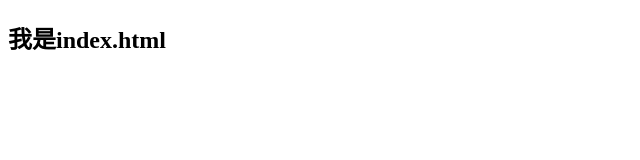
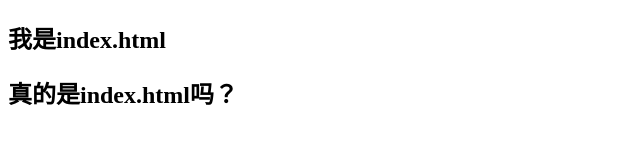
Before and after one commit to qiaoyanxiu/qiaoyanxiu.github.io, a plain HTML site: page index.html in a window 1280 px wide. Shown: the whole page, without its empty margins (0-640 px from the left). Drawn offline with Linux system fonts and the light colour scheme.

Commit message:
修改了index.html

```diff
--- a/index.html
+++ b/index.html
@@ -6,5 +6,6 @@
 </head>
 <body>
     <h2>我是index.html</h2>
+    <h2>真的是index.html吗？</h2>
 </body>
 </html>
```
